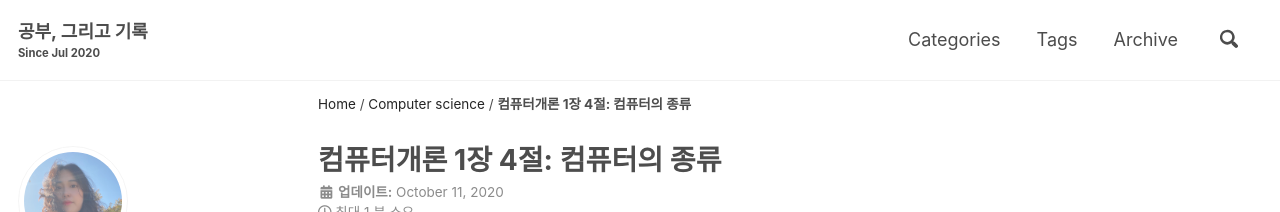
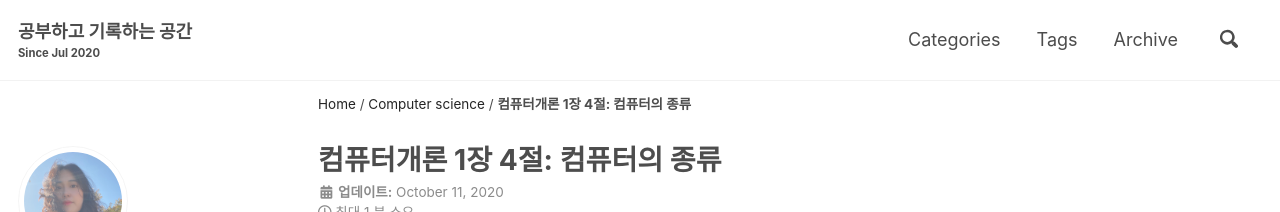
Before and after one commit to Jiyoun-Yoo/jiyoun-yoo.github.io, a Jekyll site: the page built from _posts/2020/computer-science/컴퓨터 과학 개론/2020-10-11-computer-science-chapter01-4.markdown, in a window 1280 px wide and 900 px high. Shown: the top 212 px of the window. Built offline with Jekyll 4.4.1, drawn with Linux system fonts in a browser that asks for light colours; cached includes are drawn as plain includes; nearby versions of some CDN libraries.

Commit message:
reorganizing

```diff
--- a/_config.yml
+++ b/_config.yml
@@ -14,7 +14,7 @@ baseurl                  : # subPath https://jiyounyou.github.io/blog라고 하
 repository               : "jiyounyou/jiyounyou.github.io" # GitHub username/repo-name
 teaser                   : # "/assets/images/senior-couple-4723737_640.jpg" # 홈페이지 기본 티져 이미지
 logo                     : # 타이틀 옆에 작게 들어갈 이미지.
-masthead_title           : "공부, 그리고 기록" # 홈페이지 최 상탄에 들어갈 타이틀
+masthead_title           : "공부하고 기록하는 공간" # 홈페이지 최 상탄에 들어갈 타이틀
 breadcrumbs              : true # 브래드크럼 사용 여부 true, false (default) , _data/ui-text.yml에 다국어 지원 가능합니다.
 words_per_minute         : 200 # 해당 포스트 읽는데 걸리는 시간을 계산하기 위해 대락 분당 읽는 수가 몇글자가 될지 적는 공간.
 
```
Also changed, not shown: _posts/2020/Database/mysql/2020-10-20-mysql-01.md (renamed from _posts/2020/MySQL/2020-10-20-mysql-01.md), _posts/2020/Database/mysql/2020-10-22-mysql-02.md (renamed from _posts/2020/MySQL/2020-10-22-mysql-02.md), _posts/2020/Database/mysql/2020-10-22-mysql-03.md (renamed from _posts/2020/MySQL/2020-10-22-mysql-03.md), _posts/2020/Database/mysql/2020-10-23-mysql-04.md (renamed from _posts/2020/MySQL/2020-10-23-mysql-04.md), _posts/2020/Database/mysql/2020-10-24-mysql-05.md (renamed from _posts/2020/MySQL/2020-10-24-mysql-05.md), _posts/2020/Database/mysql/2020-10-25-mysql-06.md (renamed from _posts/2020/MySQL/2020-10-25-mysql-06.md), _posts/2020/Database/mysql/2020-10-26-mysql-07.md (renamed from _posts/2020/MySQL/2020-10-26-mysql-07.md), _posts/2020/Database/mysql/2020-10-26-mysql-08.md (renamed from _posts/2020/MySQL/2020-10-26-mysql-08.md), _posts/2020/Database/mysql/2020-10-28-mysql-09.md (renamed from _posts/2020/MySQL/2020-10-28-mysql-09.md), _posts/2020/computer-science/컴퓨터 과학 개론/2020-10-06-computer-science-chapter01-1.markdown (renamed from _posts/2020/computer-science/2020-10-06-computer-science-chapter01-1.markdown), _posts/2020/computer-science/컴퓨터 과학 개론/2020-10-09-computer-science-chapter01-2.markdown (renamed from _posts/2020/computer-science/2020-10-09-computer-science-chapter01-2.markdown), _posts/2020/computer-science/컴퓨터 과학 개론/2020-10-10-computer-science-chapter01-3.markdown (renamed from _posts/2020/computer-science/2020-10-10-computer-science-chapter01-3.markdown), _posts/2020/computer-science/컴퓨터 과학 개론/2020-10-11-computer-science-chapter01-4.markdown (renamed from _posts/2020/computer-science/2020-10-11-computer-science-chapter01-4.markdown), _posts/2020/computer-science/컴퓨터 과학 개론/2020-10-11-computer-science-chapter01-6.markdown (renamed from _posts/2020/computer-science/2020-10-11-computer-science-chapter01-6.markdown), 2 more files.
